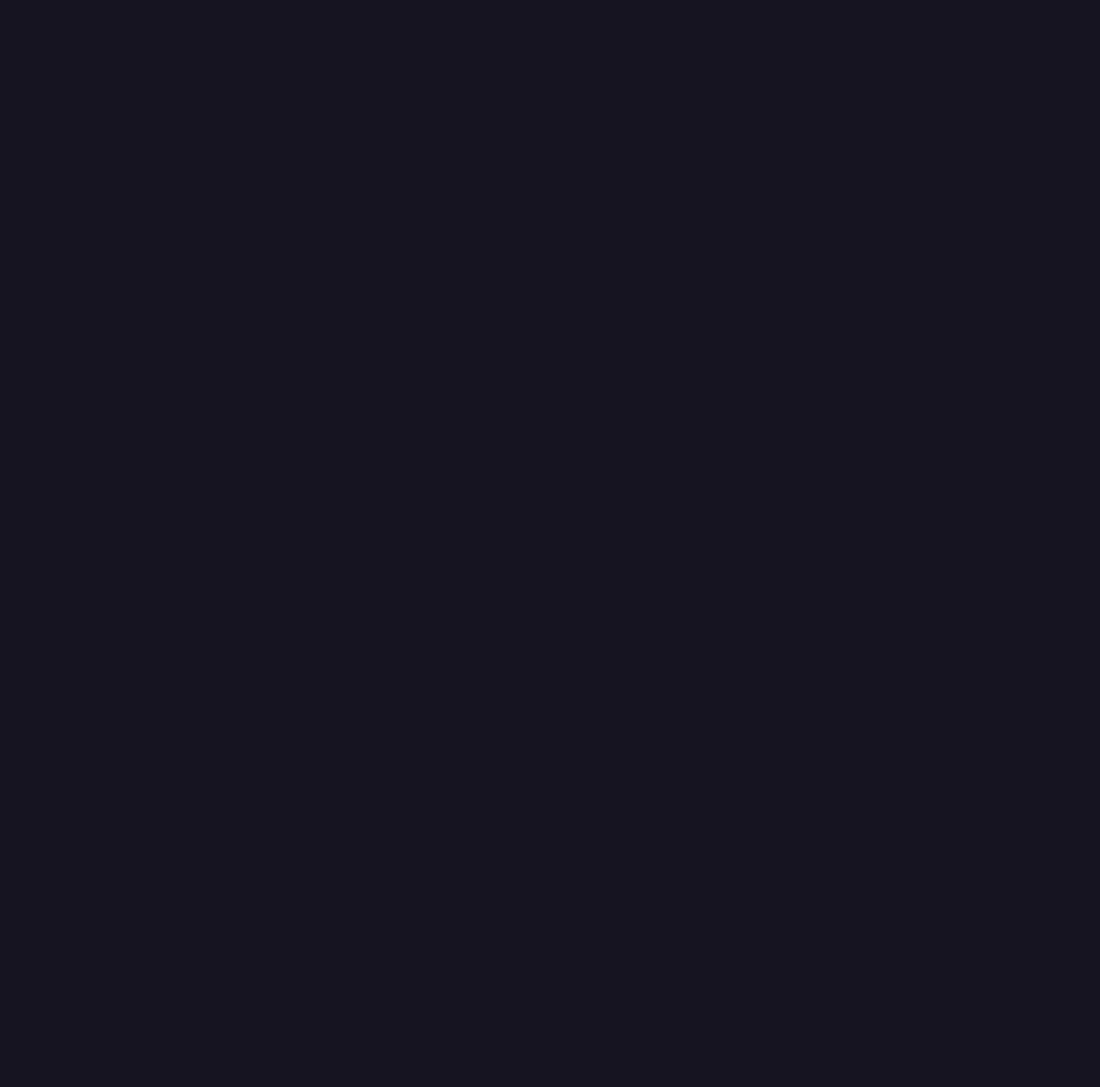
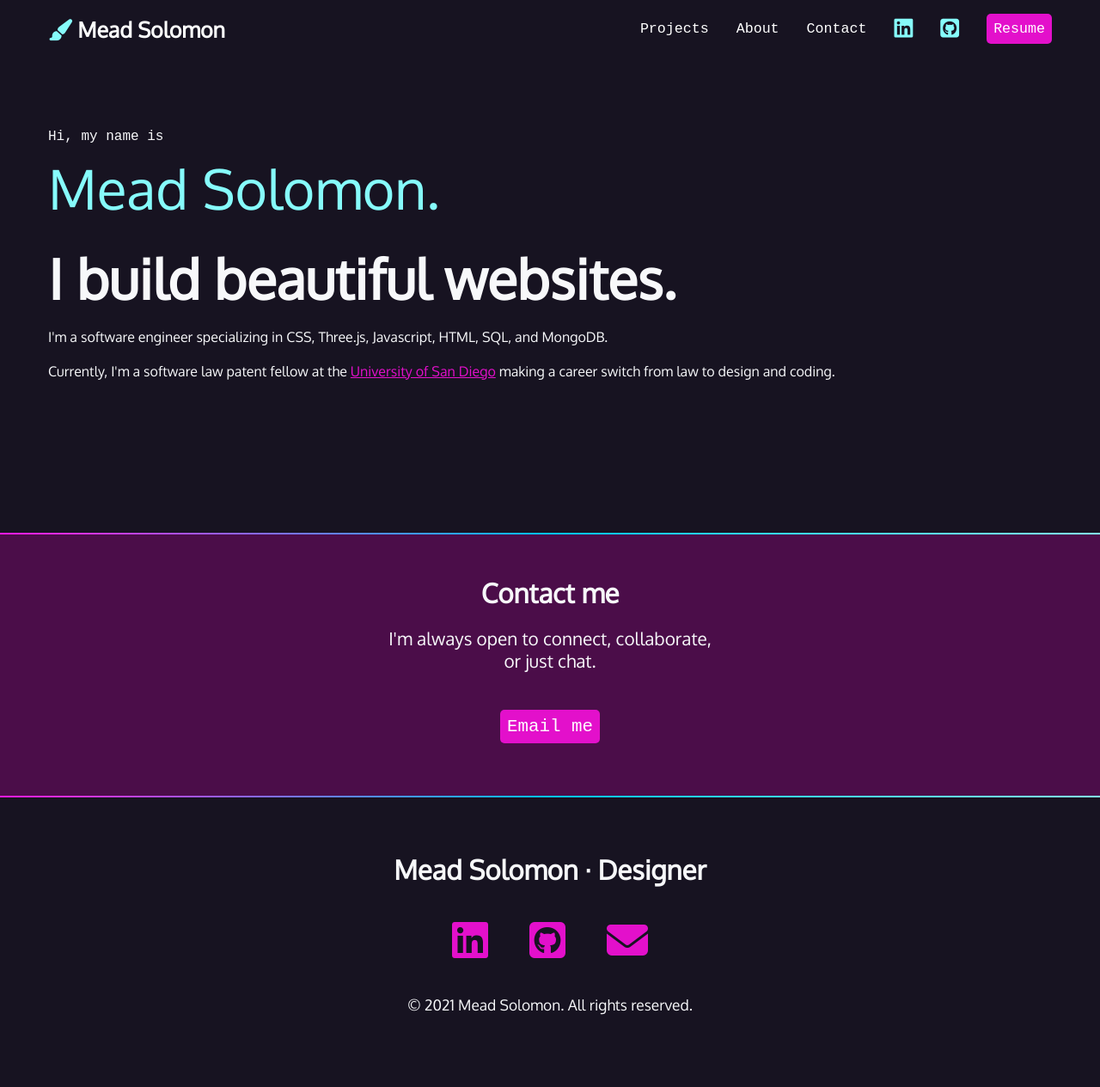
Before and after one commit to meadDashSolomon/css-portfolio, a plain HTML site: page index.html in a window 1280 px wide. Shown: the whole page at 86% size. Before the commit the page ends 800 px from the top, so only its background shows below. Drawn offline with Linux system fonts and the light colour scheme; a web font is replaced by a local one.

Commit message:
add detailed styles

```diff
--- a/css/style.css
+++ b/css/style.css
@@ -42,9 +42,28 @@ a:hover {
   color: var(--hotmag);
   text-decoration: none;
 }
+
+/* background color divs */
+
+.section-plum {
+  background-color: var(--plum);
+}
+
+.gradient {
+  background: linear-gradient(
+    90deg,
+    hsl(307deg 100% 55%) 0%,
+    hsl(194deg 100% 50%) 50%,
+    hsl(180deg 94% 75%) 100%
+  );
+  height: 2px;
+}
+
 /* intro styles */
 #intro {
-  padding-bottom: 10rem;
+  padding: 4rem 1rem 10rem 1rem;
+  max-width: 1200px;
+  margin: 0 auto;
 }
 
 #intro p {
@@ -69,8 +88,7 @@ a:hover {
   font-size: 4rem;
 }
 
-/* contact section */
-
+/* contact section  */
 #contact {
   width: 400px;
   text-align: center;
@@ -130,6 +148,8 @@ nav [class*="fa-"]:hover {
   color: white;
   padding: 0.5rem;
   border-radius: 5px;
+  font-family: var(--mono);
+  text-decoration: none;
 }
 
 .button:hover {
@@ -140,6 +160,7 @@ nav [class*="fa-"]:hover {
 /* footer section */
 footer {
   text-align: center;
+  padding: 4rem 0;
 }
 footer ul {
   list-style-type: none;
--- a/index.html
+++ b/index.html
@@ -18,10 +18,131 @@
       rel="stylesheet" />
     <link
       rel="stylesheet"
-      href="https://cdnjs.cloudflare.com/ajax/libs/font-awesome/5.15.4/css/all.min.css" />
+      href="https://cdnjs.cloudflare.com/ajax/libs/font-awesome/6.5.1/css/all.min.css" />
     <link
       href="css/style.css"
       rel="stylesheet" />
   </head>
-  <body></body>
+  <body>
+    <nav>
+      <ul>
+        <li>
+          <h1>
+            <a href="index.html">
+              <span
+                class="fa-solid fa-paintbrush"
+                aria-hidden="true"></span>
+              <span>Mead Solomon</span>
+            </a>
+          </h1>
+        </li>
+        <li><a href="#projects">Projects</a></li>
+        <li><a href="about.html">About</a></li>
+        <li><a href="#contact">Contact</a></li>
+        <li>
+          <a
+            href="https://www.linkedin.com/in/meadsolomon/"
+            target="_blank">
+            <span
+              class="fa-brands fa-linkedin"
+              aria-hidden="true"></span>
+            <span class="sr-only">LinkedIn</span>
+          </a>
+        </li>
+        <li>
+          <a
+            href="https://github.com/meadDashSolomon"
+            target="_blank">
+            <span
+              class="fa-brands fa-github-square"
+              aria-hidden="true"></span>
+            <span class="sr-only">Github</span>
+          </a>
+        </li>
+        <li>
+          <a
+            href="https://docs.google.com/document/d/1Nv5nmSAH_1qfEunrYSDDgHQnTXpF6Ne99G6I946Riig/edit?usp=sharing"
+            target="_blank"
+            class="button"
+            >Resume</a
+          >
+        </li>
+      </ul>
+    </nav>
+
+    <section id="intro">
+      <p class="name">Hi, my name is <span>Mead Solomon.</span></p>
+      <h2>I build beautiful websites.</h2>
+      <p>
+        I'm a software engineer specializing in CSS, Three.js, Javascript, HTML,
+        SQL, and MongoDB.
+      </p>
+      <p>
+        Currently, I'm a software law patent fellow at the
+        <a
+          href="https://www.sandiego.edu/law/"
+          target="_blank"
+          >University of San Diego</a
+        >
+        making a career switch from law to design and coding.
+      </p>
+    </section>
+
+    <div class="gradient"></div>
+
+    <div class="section-plum">
+      <section id="contact">
+        <h2>Contact me</h2>
+        <p>I'm always open to connect, collaborate, or just chat.</p>
+
+        <p>
+          <a
+            href="mailto:meadsolomon@gmail.com"
+            class="button"
+            >Email me</a
+          >
+        </p>
+      </section>
+    </div>
+
+    <div class="gradient"></div>
+
+    <footer>
+      <h2>Mead Solomon &middot; Designer</h2>
+      <ul>
+        <li>
+          <a
+            href="https://www.linkedin.com/in/meadsolomon/"
+            target="_blank">
+            <span
+              class="fa-brands fa-linkedin"
+              aria-hidden="true"></span>
+            <span class="sr-only">LinkedIn</span>
+          </a>
+        </li>
+        <li>
+          <a
+            href="https://github.com/meadDashSolomon"
+            target="_blank">
+            <span
+              class="fa-brands fa-github-square"
+              aria-hidden="true"></span>
+            <span class="sr-only">Github</span>
+          </a>
+        </li>
+        <li>
+          <a
+            href="mailto:meadsolomon@gmail.com"
+            target="_blank">
+            <span
+              class="fa-solid fa-envelope"
+              aria-hidden="true"></span>
+            <span class="sr-only">Email</span>
+          </a>
+        </li>
+      </ul>
+
+      <p><small>&copy; 2021 Mead Solomon. All rights reserved.</small></p>
+    </footer>
+  </body>
 </html>
```
